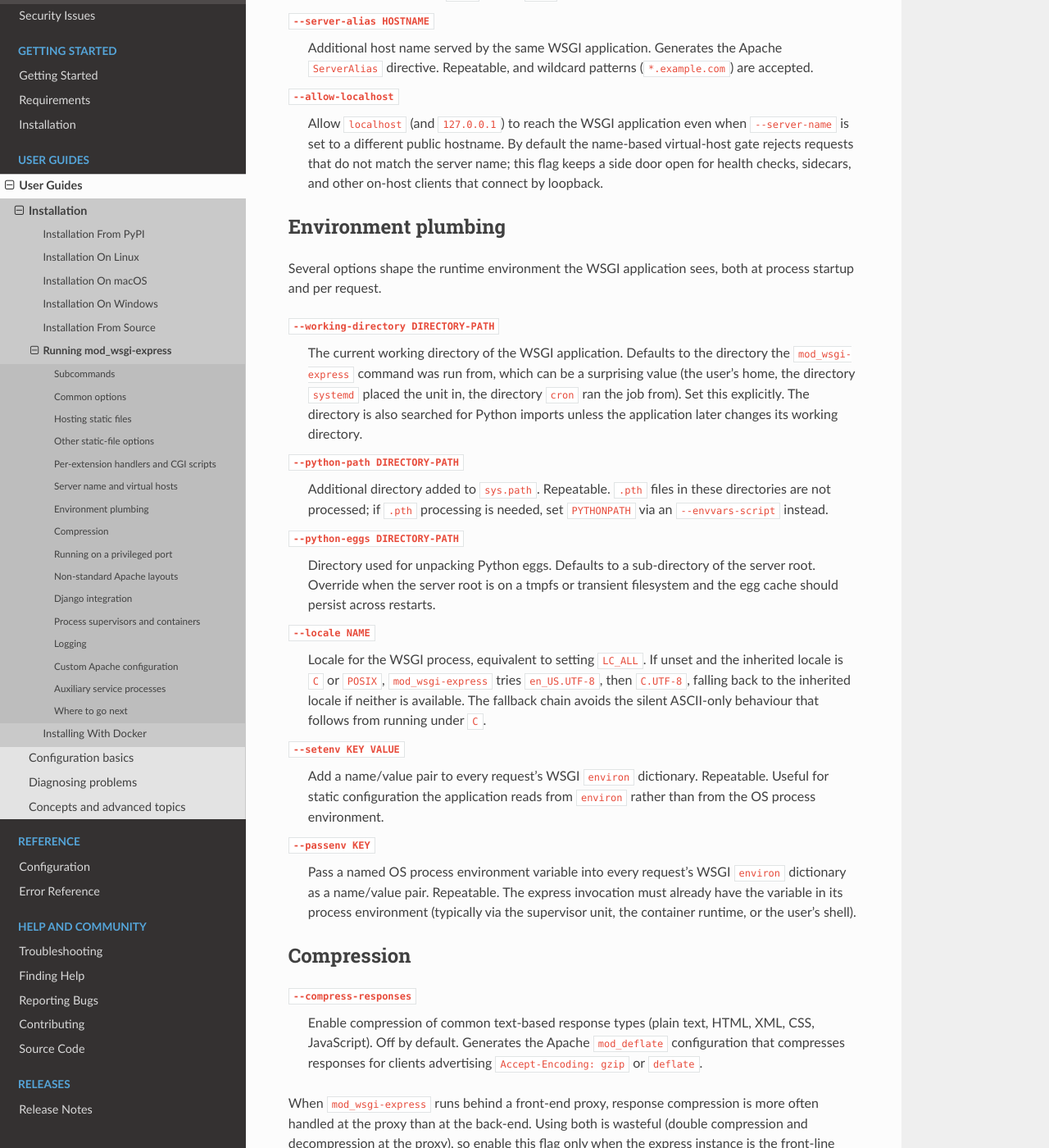
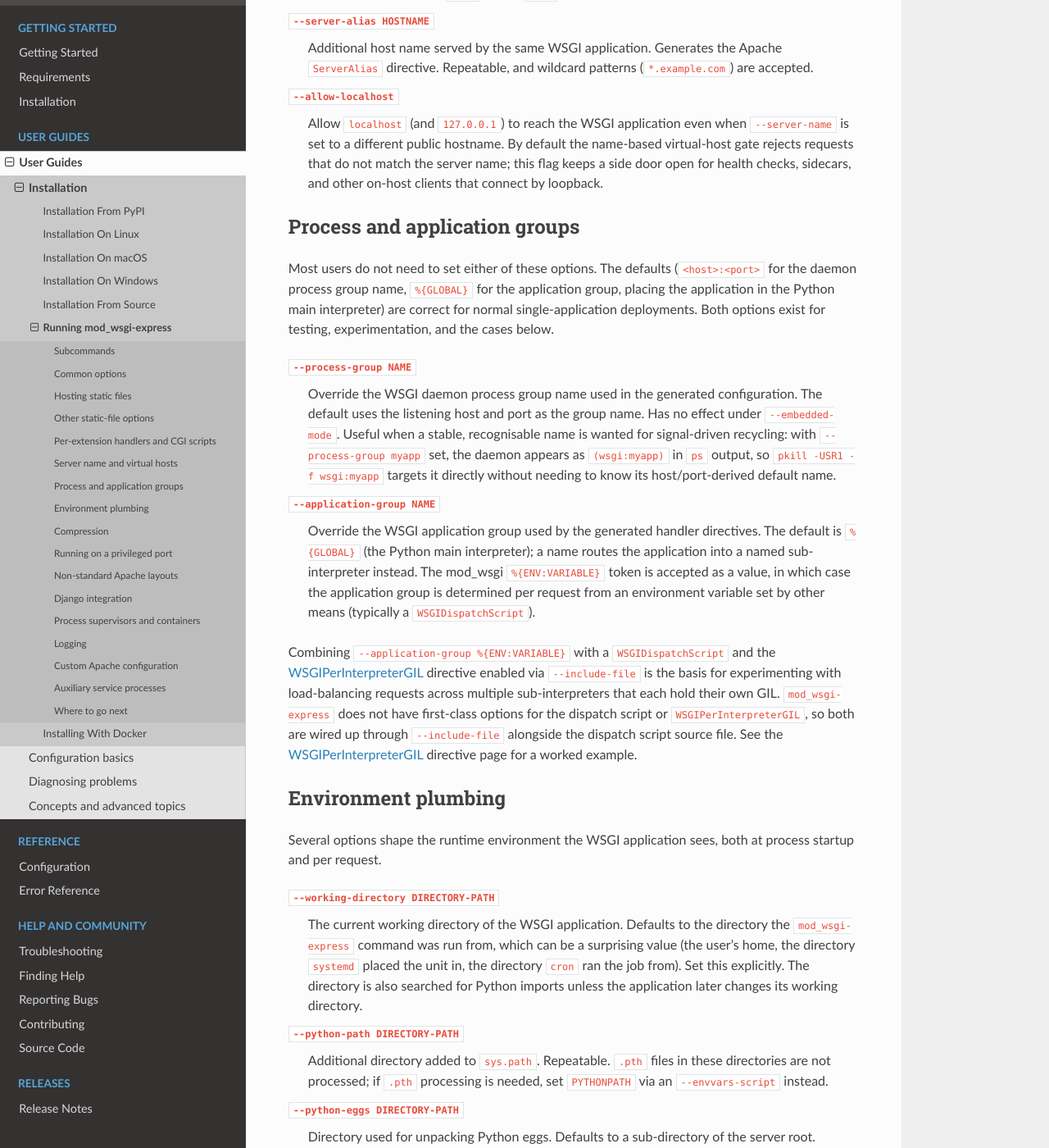
Before and after one commit to GrahamDumpleton/mod_wsgi, a Sphinx documentation site: the page built from docs/user-guides/mod-wsgi-express-quickstart.rst, in a window 1280 px wide and 1400 px high, scrolled down 5199 px. Shown: the whole window at 82% size. Built offline with Sphinx 7.4.7 and the Read the Docs theme 3.1.0, drawn with Linux system fonts in a browser that asks for light colours.

Commit message:
Add --process-group option to mod_wsgi-express to override the daemon process group name.
The default daemon process group name was hardcoded to '<host>:<port>'.
Add --process-group NAME to override it, mirroring the existing
--application-group option's role for the application group.

The supplied name is propagated to the WSGIDaemonProcess declaration
and to the matching process-group= references on WSGIScriptAlias,
WSGIHandlerScript wsgi-handler, WSGIImportScript, and WSGIHandlerScript
wsgi-resource. The display-name=%{GROUP}-derived (wsgi:NAME) form also
follows so ps output reflects the supplied name, supporting
signal-driven recycling via pkill -USR1 -f wsgi:NAME without needing
to know the host/port-derived default name.

Has no effect under --embedded-mode (no daemon group is declared).

Document the new option alongside --application-group in a new
'Process and application groups' section in the mod-wsgi-express
quickstart, framed as testing/experimentation territory with a
forward-link to WSGIPerInterpreterGIL for the per-interpreter-GIL
load-balancing recipe.

```diff
--- a/docs/user-guides/mod-wsgi-express-quickstart.rst
+++ b/docs/user-guides/mod-wsgi-express-quickstart.rst
@@ -312,6 +312,55 @@ more than one hostname.
     keeps a side door open for health checks,
     sidecars, and other on-host clients that connect
     by loopback.
+
+Process and application groups
+------------------------------
+
+Most users do not need to set either of these
+options. The defaults (``<host>:<port>`` for the
+daemon process group name, ``%{GLOBAL}`` for the
+application group, placing the application in the
+Python main interpreter) are correct for normal
+single-application deployments. Both options exist
+for testing, experimentation, and the cases below.
+
+``--process-group NAME``
+    Override the WSGI daemon process group name used
+    in the generated configuration. The default uses
+    the listening host and port as the group name.
+    Has no effect under ``--embedded-mode``. Useful
+    when a stable, recognisable name is wanted for
+    signal-driven recycling: with ``--process-group
+    myapp`` set, the daemon appears as
+    ``(wsgi:myapp)`` in ``ps`` output, so
+    ``pkill -USR1 -f wsgi:myapp`` targets it
+    directly without needing to know its
+    host/port-derived default name.
+
+``--application-group NAME``
+    Override the WSGI application group used by the
+    generated handler directives. The default is
+    ``%{GLOBAL}`` (the Python main interpreter); a
+    name routes the application into a named
+    sub-interpreter instead. The mod_wsgi
+    ``%{ENV:VARIABLE}`` token is accepted as a value,
+    in which case the application group is determined
+    per request from an environment variable set by
+    other means (typically a ``WSGIDispatchScript``).
+
+Combining ``--application-group %{ENV:VARIABLE}``
+with a ``WSGIDispatchScript`` and the
+:doc:`../configuration-directives/WSGIPerInterpreterGIL`
+directive enabled via ``--include-file`` is the basis
+for experimenting with load-balancing requests across
+multiple sub-interpreters that each hold their own
+GIL. ``mod_wsgi-express`` does not have first-class
+options for the dispatch script or
+``WSGIPerInterpreterGIL``, so both are wired up
+through ``--include-file`` alongside the dispatch
+script source file. See the
+:doc:`../configuration-directives/WSGIPerInterpreterGIL`
+directive page for a worked example.
 
 Environment plumbing
 --------------------
```
Also changed, not shown: src/server/__init__.py (+22 -6 lines).
